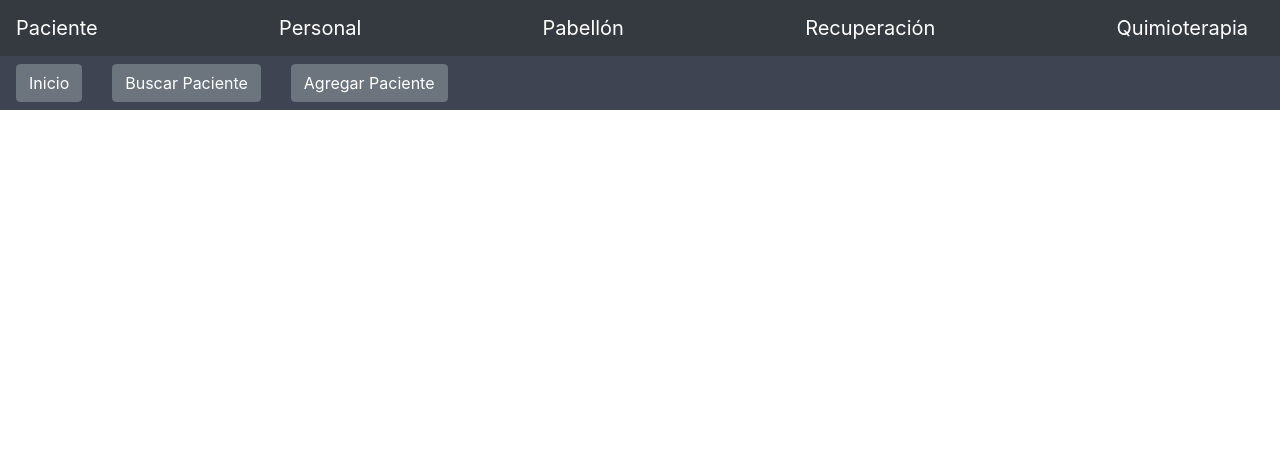
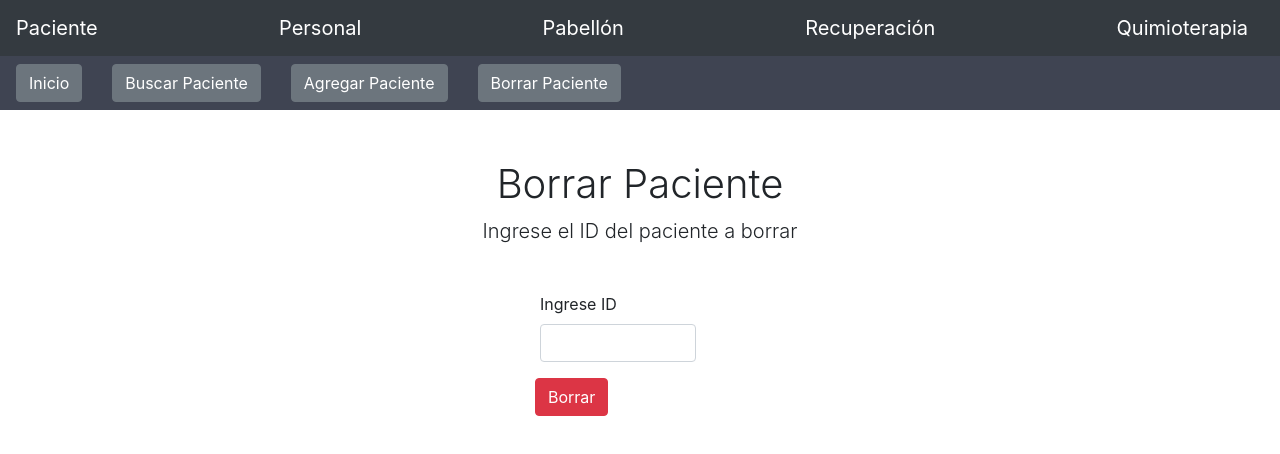
Before and after one commit to RodrigoCaya/Front-Isw, a React (Create React App) app in the folder frontisw/: page /borrar in a window 1280 px wide. Shown: the top 454 px of the page. Built offline with nearby package versions, Linux system fonts and the light colour scheme.

Commit message:
adding view delete

```diff
--- a/frontisw/package.json
+++ b/frontisw/package.json
@@ -21,7 +21,7 @@
     "react-scripts": "3.4.1"
   },
   "scripts": {
-    "start": "node server.js",
+    "start": "react-scripts start",
     "build": "react-scripts build",
     "test": "react-scripts test",
     "eject": "react-scripts eject"
--- a/frontisw/src/App.js
+++ b/frontisw/src/App.js
@@ -9,6 +9,7 @@ import Tables from './components/tables';
 import NavBarPaciente from './components/NavBarPaciente/NavBarPaciente'
 import PacienteRegistro from './views/PacienteRegistro/PacienteRegistro'
 import PacienteBuscar from './views/PacienteBuscar/PacienteBuscar'
+import PacienteBorrar from './views/PacienteBorrar/PacienteBorrar';
 
 //bootstrap
 import 'bootstrap/dist/css/bootstrap.css';
@@ -35,6 +36,10 @@ function App() {
           path='/buscar'
           component={PacienteBuscar}
         />
+        <Route
+          path='/borrar'
+          component={PacienteBorrar}
+        />
       </Switch>
     </div>
   </Router>
--- a/frontisw/src/components/NavBarPaciente/routes.js
+++ b/frontisw/src/components/NavBarPaciente/routes.js
@@ -1,4 +1,3 @@
-
 export default function () {
     return [
         {
@@ -13,5 +12,9 @@ export default function () {
             name: 'Agregar Paciente',
             path: '/registro'
         },
+        {
+            name: 'Borrar Paciente',
+            path: '/borrar'
+        },
     ];
 };
--- /dev/null
+++ b/frontisw/src/views/PacienteBorrar/PacienteBorrar.js
@@ -0,0 +1,37 @@
+import React, { Component } from 'react';
+class PacienteBorrar extends Component{ //transforma la clase en componente
+
+    render(){//esto es para que muestre contenido HTML
+        return(//codigo jsx
+        <div>
+            <div className="container" style={{display: 'block',  justifyContent:'center', alignItems:'center', height: '100vh', marginTop: '50px'}}>
+                <header class="masthead">
+                    <div class="container h-100">
+                        <div class="row h-100 align-items-center">
+                            <div id="titulo" class="col-12 text-center">
+                                <h1 class="font-weight-light">Borrar Paciente</h1>
+                                <p class="lead">Ingrese el ID del paciente a borrar</p>
+                            </div>
+                        </div>
+                    </div>
+                </header>
+                <form class="needs-validation" novalidate>
+
+                <div class="form-row" style={{display: 'block',  justifyContent:'center', alignItems:'center',marginTop: '30px', marginLeft: '450px'}}>
+
+                    <div class="col-md-3 mb-3">
+                        <label for="validationTooltip01">Ingrese ID</label>
+                        <input type="text" class="form-control" id="validationTooltip01"/>
+                    </div>
+
+                    <button class="btn btn-danger" type="submit" >Borrar</button>
+
+                </div>
+                </form>
+            </div>
+        </div>
+        );
+    }
+};
+
+export default PacienteBorrar;
```
